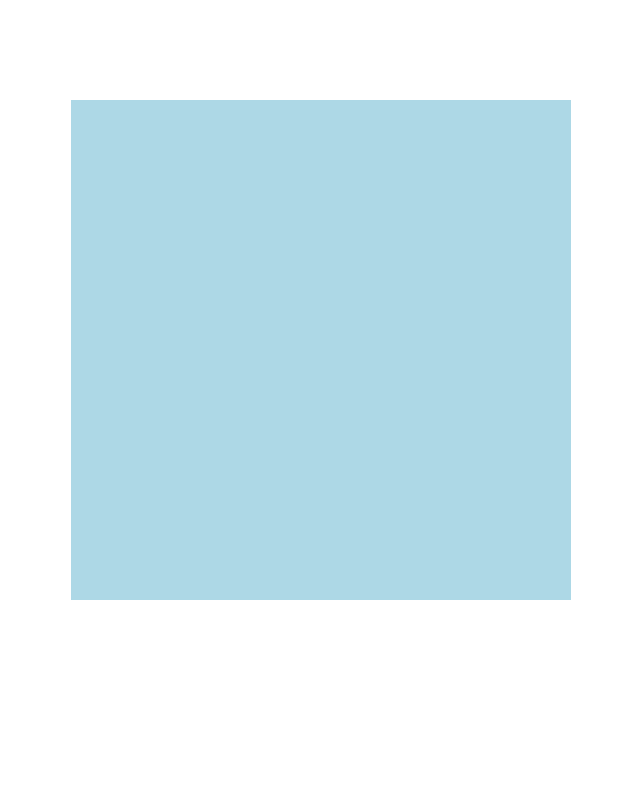
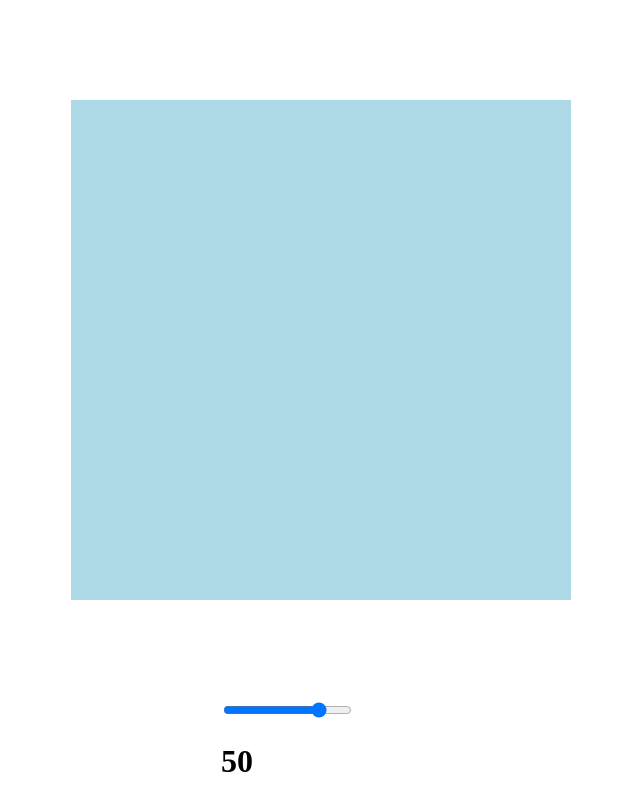
Before and after one commit to sgupta005/etch-a-sketch, a plain HTML site: page index.html in a window 1280 px wide. Shown: the whole page, without its empty margins (437-1077 px from the left). Drawn offline with Linux system fonts and the light colour scheme.

Commit message:
Add input slider

```diff
--- a/main.js
+++ b/main.js
@@ -1,8 +1,23 @@
 const body = document.querySelector('body')
 const grid_container = document.createElement('div');
+const size_div = document.createElement('div');
+const size_input = document.createElement('input');
+const size_value = document.createElement('h1');
+
 grid_container.classList.add('grid-container');
+size_div.classList.add('size-div');
+size_input.setAttribute('id', 'size-input');
+size_value.classList.add('size-value');
+
+size_input.type = 'range';
+size_input.min = '1';
+size_input.max = '64';
+size_value.textContent = size_input.value;
+
+size_div.append(size_input, size_value);
 
 body.appendChild(grid_container);
+body.appendChild(size_div);
 
 let rows = 16;
 let columns = 16;
--- a/style.css
+++ b/style.css
@@ -12,14 +12,16 @@
     display: flex;
     flex-wrap: wrap;
 }
-
 .grid-item{
     flex-basis: calc(100%/16);
     padding-bottom: calc(100%/16);
     background-color: lightblue;
 }
-
 .hover{
     background-color: blue;
 
 }
+
+.size-div{
+    margin-left: 650px;
+}
```
